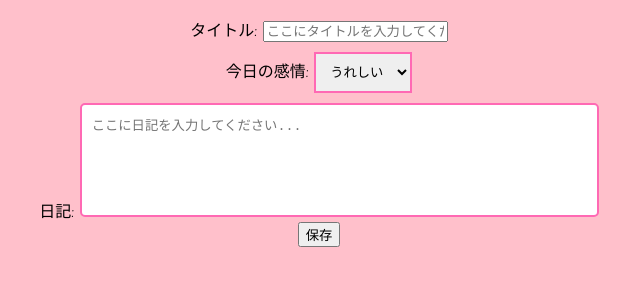
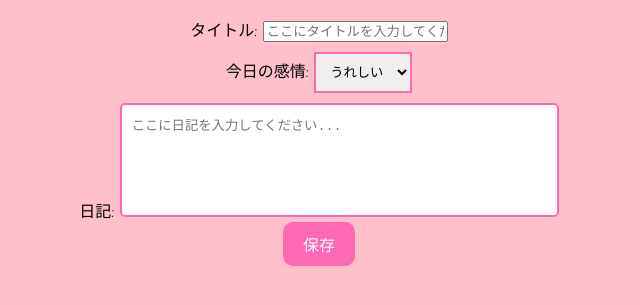
Before and after one commit to mimoe413/diary-tool, a plain HTML site: page index.html in a window 1280 px wide. Shown: the part 67-372 px from the top of the page, without its empty margins (321-961 px from the left). Drawn offline with Linux system fonts and the light colour scheme.

Commit message:
保存ボタン変更

```diff
--- a/index.html
+++ b/index.html
@@ -3,7 +3,7 @@
 <head>
     <meta charset="UTF-8">
     <meta name="viewport" content="width=device-width, initial-scale=1.0">
-    <title>かわいい日記ツール♡</title>
+    <title>かわいい日記ツール</title>
     <link href="https://fonts.googleapis.com/css2?family=Caveat&display=swap" rel="stylesheet">
     <link rel="stylesheet" href="styles.css">
 </head>
@@ -22,7 +22,7 @@
         <img id="emotion-image" src="" alt="感情のイメージ" style="display:none; width: 50px; height: 50px; margin-left: 10px;">
         <br>
         <label for="diary-text">日記:</label>
-        <textarea id="diary-text" rows="6" cols="60" maxlength="100" placeholder="ここに日記を入力してください..."></textarea>
+        <textarea id="diary-text" rows="6" cols="50" maxlength="100" placeholder="ここに日記を入力してください..."></textarea>
         <br>
         <button type="button" onclick="saveDiary()">保存</button>
     </form>
--- a/styles.css
+++ b/styles.css
@@ -34,3 +34,18 @@ textarea {
     border-radius: 5px;
     resize: none;
 }
+
+button {
+    background-color: #FF69B4;
+    color: white;
+    border: none;
+    padding: 10px 20px;
+    font-size: 1em;
+    border-radius: 10px;
+    cursor: pointer;
+    transition: background-color 0.3s ease;
+}
+
+button:hover {
+    background-color: #FF1493;
+}
```
